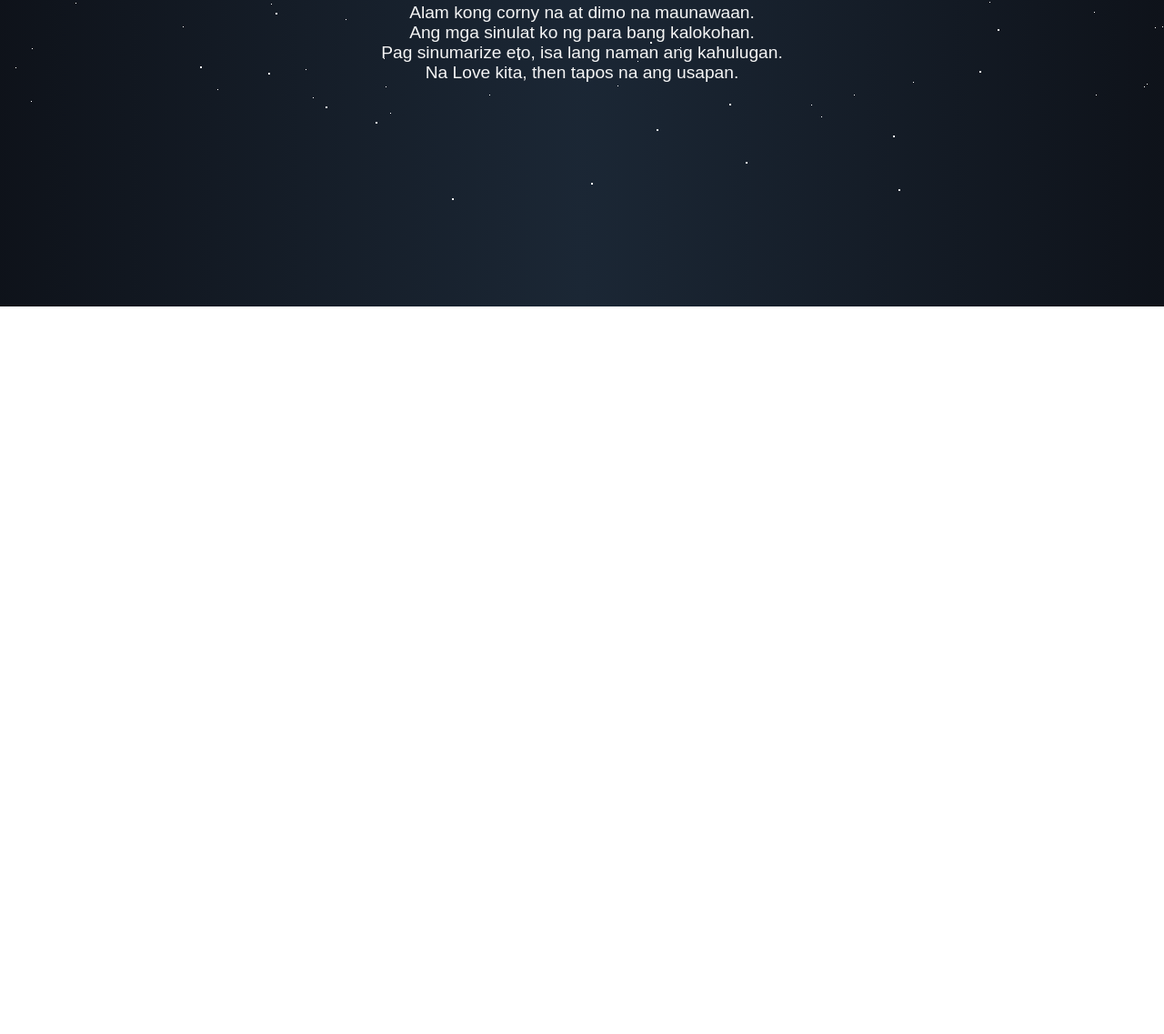
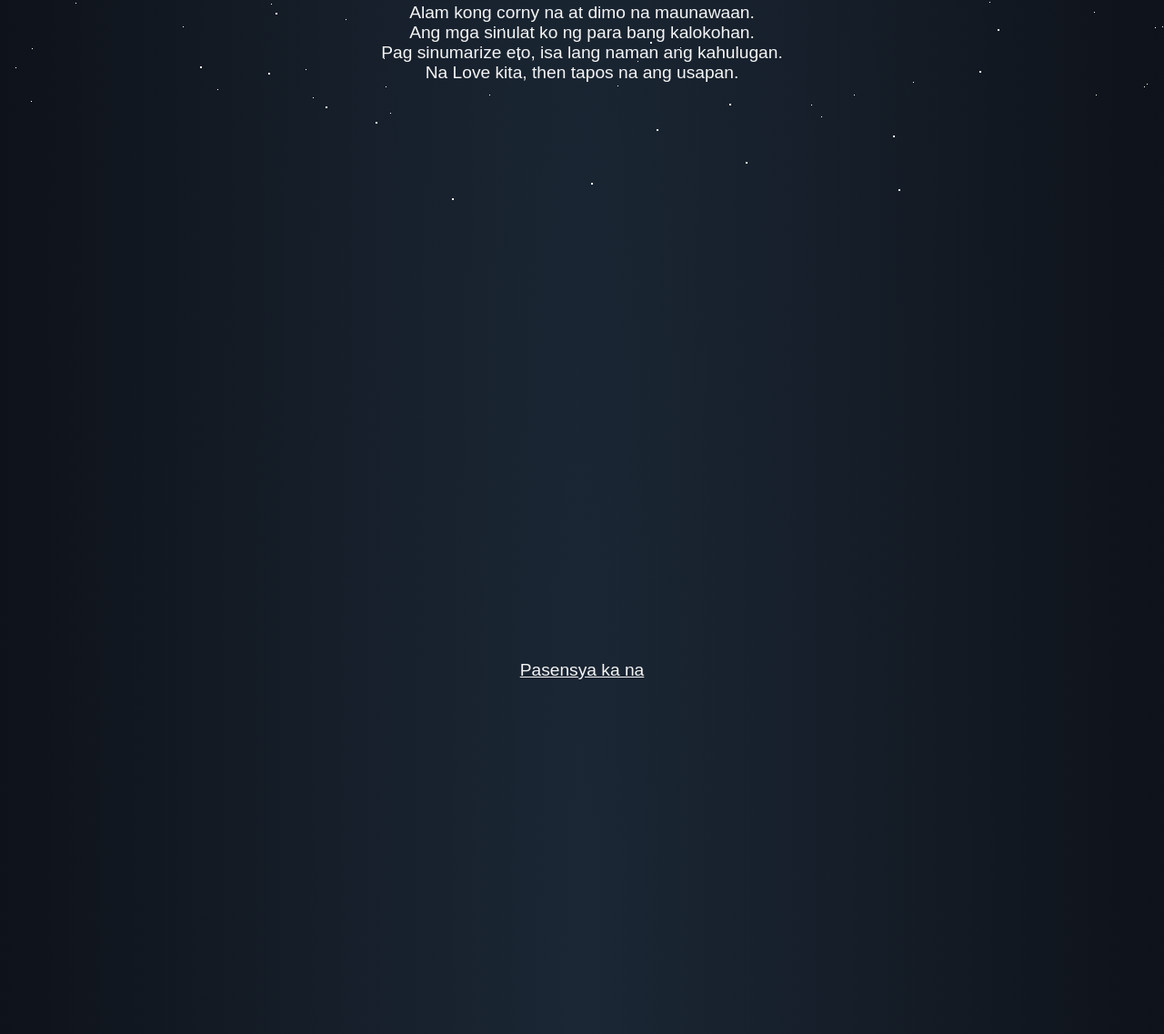
Before and after one commit to jakenew1/tula, a plain HTML site: page index.html in a window 1280 px wide. Shown: the part 7675-8812 px from the top of the page at 91% size. Before the commit the page ends 8012 px from the top, so only its background shows below. Drawn offline with Linux system fonts and the light colour scheme; a web font is replaced by a local one.

Commit message:
Update index.html

```diff
--- a/index.html
+++ b/index.html
@@ -214,6 +214,10 @@
 			</section>
 		</div>
 
+		<section class="hidden p-size">
+			<p class="tula hidden"><a href="./Pasensyan.html">Pasensya ka na</a></p>
+
+		</section>
 	</div>
 
 <script>
```
